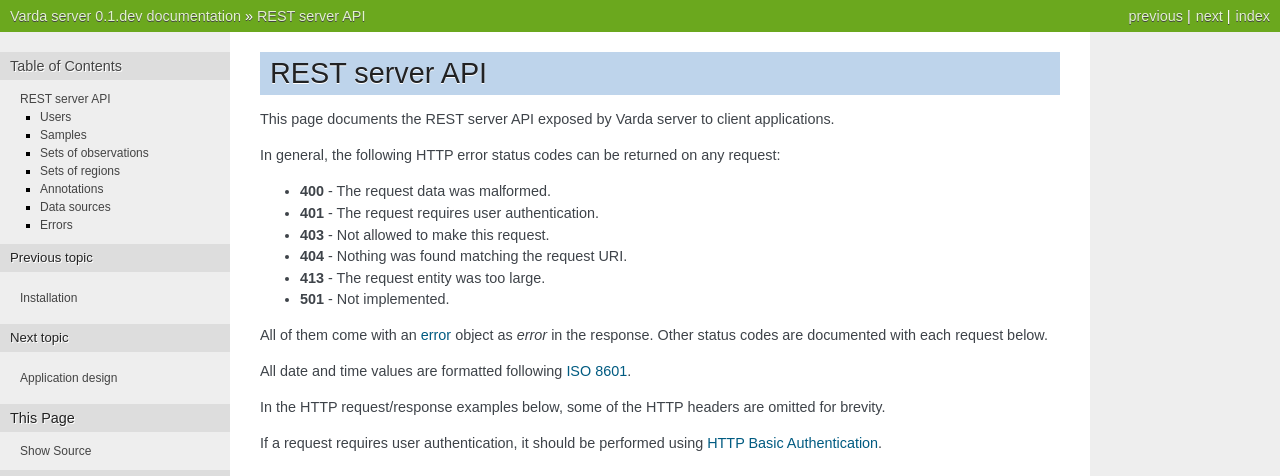
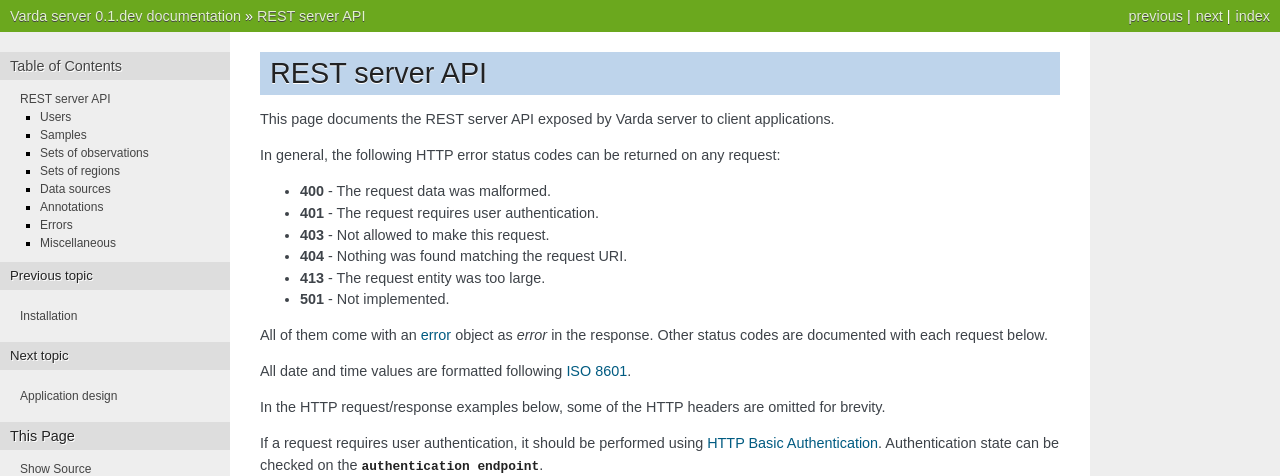
Before and after one commit to varda/varda, a Sphinx documentation site: the page built from doc/rest-api.rst, in a window 1280 px wide and 1400 px high. Shown: the top 476 px of the window. Built offline with Sphinx 7.4.7, drawn with Linux system fonts in a browser that asks for light colours; some of the changed text lies outside the part shown.

```diff
--- a/doc/rest-api.rst
+++ b/doc/rest-api.rst
@@ -25,9 +25,7 @@ omitted for brevity.
 
 If a request requires user authentication, it should be performed using
 `HTTP Basic Authentication <http://en.wikipedia.org/wiki/Basic_access_authentication>`_.
-
-.. autoflask:: varda:create_app()
-   :endpoints: api.apiroot, api.authentication
+Authentication state can be checked on the :http:get:`authentication endpoint </authentication>`.
 
 
 .. _api_users:
@@ -90,3 +100,10 @@ Errors
 ------
 
 .. autodocstring:: varda.api.serialize.serialize_exception
+
+
+Miscellaneous
+-------------
+
+.. autoflask:: varda:create_app()
+   :endpoints: api.apiroot, api.authentication
```
Also changed, not shown: other parts of doc/rest-api.rst (+19 -7 lines), 1 other file.
